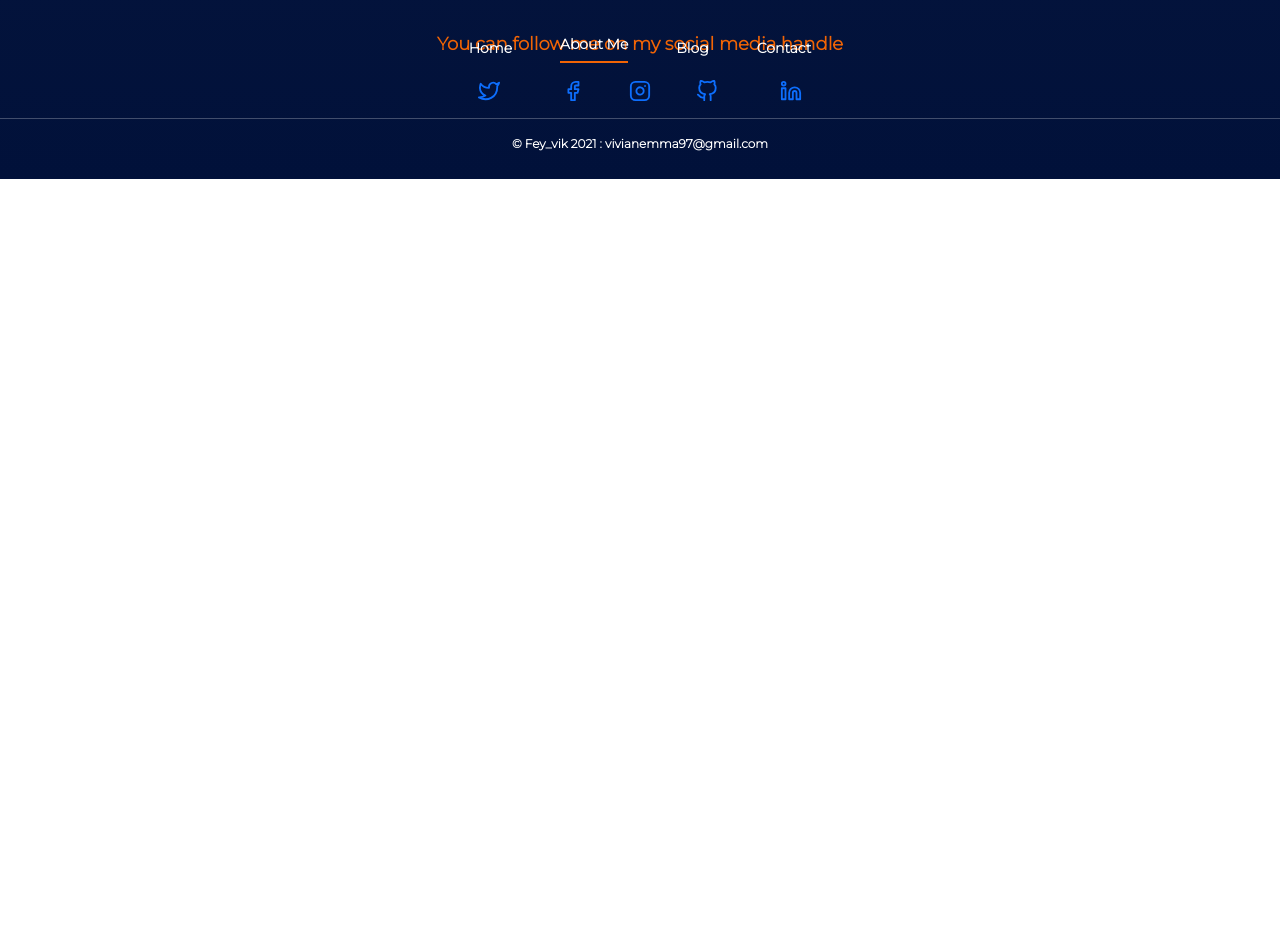
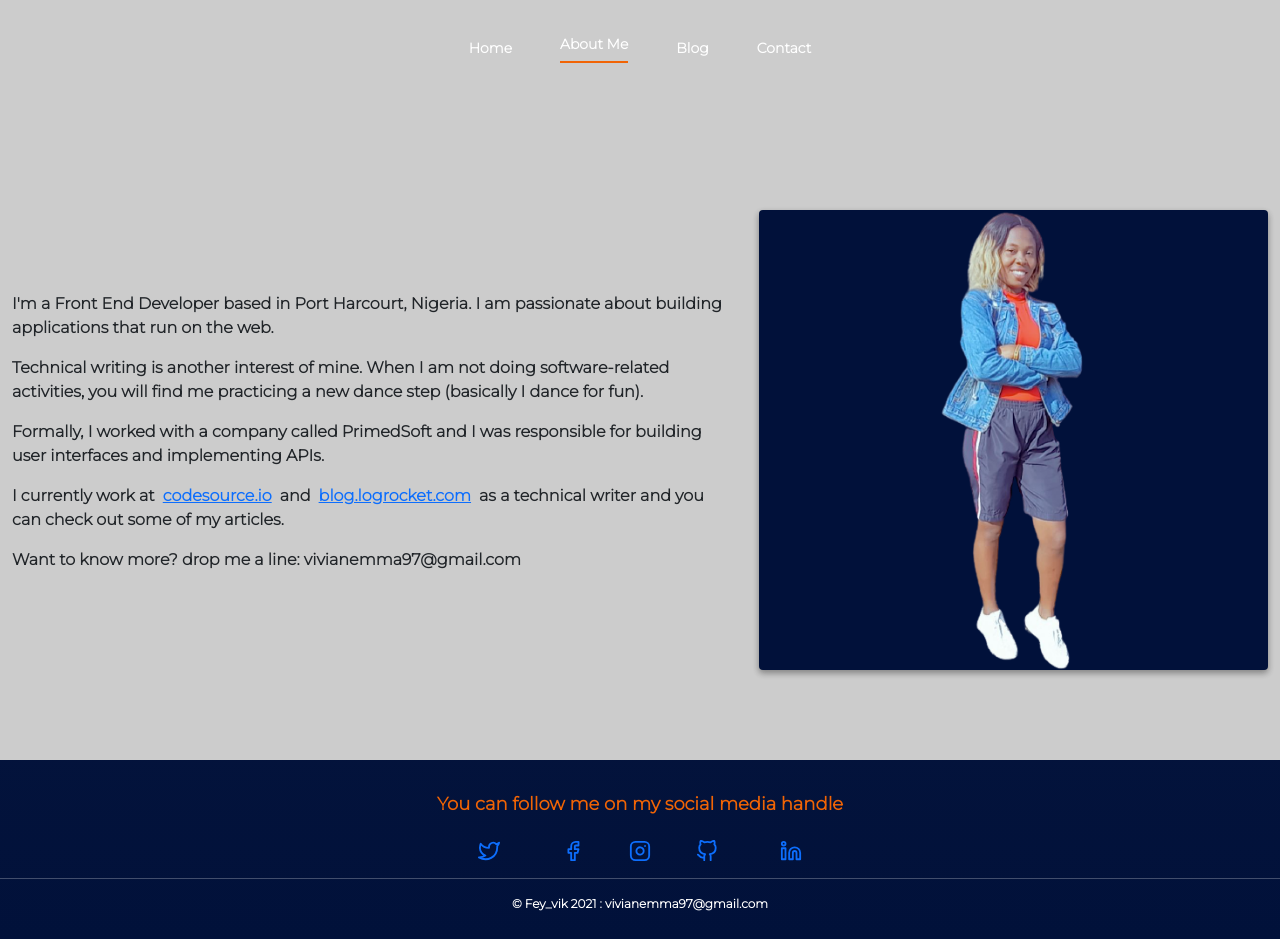
Before and after one commit to FayVik/Fey_vik, a React (Create React App) app: page /About in a window 1280 px wide. Before the commit the page ends 800 px from the top, so only its background shows below. Built offline with nearby package versions, Linux system fonts and the light colour scheme.

Commit message:
build navbar

```diff
--- a/src/App.css
+++ b/src/App.css
@@ -6,7 +6,36 @@
 	background: rgb(1, 17, 58);
 	min-height: 10vh !important;
 }
+/* .navbar.colorChange .linkItem {
+	color: #fff !important;
+}
+.linkItem {
+	text-decoration: none;
+	font-weight: 900;
+	font-size: 14px;
+	color: rgb(255, 255, 255);
+}
+.linkItem:hover {
+	text-decoration: none;
+	color: rgb(255, 255, 255);
+} */
 .slick-next:before,
 .slick-prev:before {
-	color: black !important;
+	color: rgb(255, 255, 255) !important;
 }
+.about {
+	background: #ccc;
+}
+.about-2 {
+	height: 80vh;
+	width: 100%;
+	justify-content: center;
+	align-items: center;
+}
+.bg-image {
+	background: rgb(1, 17, 58);
+	box-shadow: rgba(0, 0, 0, 0.16) 0px 3px 6px, rgba(0, 0, 0, 0.23) 0px 3px 6px;
+}
+.navs {
+	height: 15vh;
+}
--- a/src/HOC/PageViewer.js
+++ b/src/HOC/PageViewer.js
@@ -1,5 +1,8 @@
 import { Route, Switch } from 'react-router-dom';
 import Home from '../pages/Home';
+import Blog from '../pages/Blog';
+import About from '../pages/About';
+import Contact from '../pages/Contact';
 
 const PageViewer = () => {
 	return (
@@ -8,6 +11,15 @@ const PageViewer = () => {
 				<Route exact path='/'>
 					<Home isAuthed={true} />
 				</Route>
+				<Route exact path='/About'>
+					<About isAuthed={true} />
+				</Route>
+				<Route exact path='/Blog'>
+					<Blog isAuthed={true} />
+				</Route>
+				<Route exact path='/Contact'>
+					<Contact isAuthed={true} />
+				</Route>
 			</Switch>
 		</div>
 	);
--- a/src/components/BlogSection.js
+++ b/src/components/BlogSection.js
@@ -141,7 +141,9 @@ export default function BlogSection() {
 					<button
 						className={`${style.btn} mt-2 animate__animated animate__delay-2s animate__infinite animate__pulse`}
 					>
-						Read More <BiRightArrowCircle size={22} />
+						<a href='/Blog'>
+							Read More <BiRightArrowCircle size={22} />
+						</a>
 					</button>
 				</div>
 			</div>
--- a/src/pages/About.js
+++ b/src/pages/About.js
@@ -0,0 +1,47 @@
+import React from 'react';
+import img from '../image/vik-removebg-preview 18.27.22.png';
+
+export default function About() {
+	return (
+		<div className='about'>
+			<div className='navs'></div>
+			<div className='row m-0 about-2'>
+				<div className='col-lg-7 col-md-7 col-sm-12'>
+					<p>
+						I'm a Front End Developer based in Port Harcourt, Nigeria. I am
+						passionate about building applications that run on the web.
+					</p>
+					<p>
+						Technical writing is another interest of mine. When I am not doing
+						software-related activities, you will find me practicing a new dance
+						step (basically I dance for fun).
+					</p>
+					<p>
+						Formally, I worked with a company called PrimedSoft and I was
+						responsible for building user interfaces and implementing APIs.
+					</p>
+					<p>
+						I currently work at
+						<a className='mx-2' href='https://codesource.io/author/favour/'>
+							codesource.io
+						</a>
+						and
+						<a
+							className='mx-2'
+							href='https://blog.logrocket.com/author/favourvivianwoka/'
+						>
+							blog.logrocket.com
+						</a>
+						as a technical writer and you can check out some of my articles.
+					</p>
+					<p>Want to know more? drop me a line: vivianemma97@gmail.com</p>
+				</div>
+				<div className='col-lg-5 col-md-5 col-sm-12 text-center '>
+					<div className='bg-image rounded'>
+						<img src={img} alt='me' width='150px' />
+					</div>
+				</div>
+			</div>
+		</div>
+	);
+}
--- a/src/pages/Blog.js
+++ b/src/pages/Blog.js
@@ -0,0 +1,9 @@
+import React from 'react';
+
+export default function Blog() {
+	return (
+		<div>
+			<h1>Welcome to my blog page</h1>
+		</div>
+	);
+}
--- a/src/style/Blog.module.css
+++ b/src/style/Blog.module.css
@@ -22,9 +22,13 @@
 	color: #f16405;
 }
 .btn {
-	color: #ffffff;
-	border: 1px solid;
+	border: none;
 	background: #f16405;
 	padding: 5px 40px;
 	border-radius: 20px;
+	box-shadow: rgba(0, 0, 0, 0.16) 0px 3px 6px, rgba(0, 0, 0, 0.23) 0px 3px 6px;
 }
+.btn a {
+	text-decoration: none;
+	color: #ffffff;
+}
--- a/src/style/Home.module.css
+++ b/src/style/Home.module.css
@@ -27,6 +27,7 @@
 	background: none;
 	padding: 5px 40px;
 	border-radius: 20px;
+	box-shadow: rgba(0, 0, 0, 0.16) 0px 3px 6px, rgba(0, 0, 0, 0.23) 0px 3px 6px;
 }
 .btn:hover {
 	background: #f16405;
```
Also changed, not shown: src/image/vik-removebg-preview 18.27.22.png (added).
